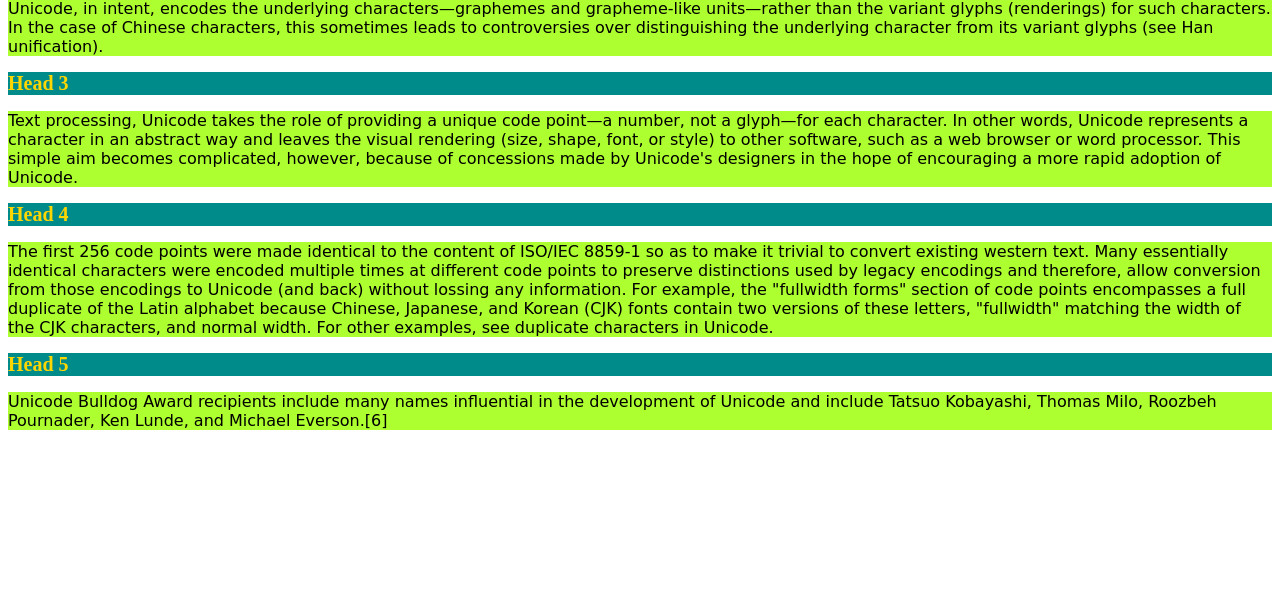
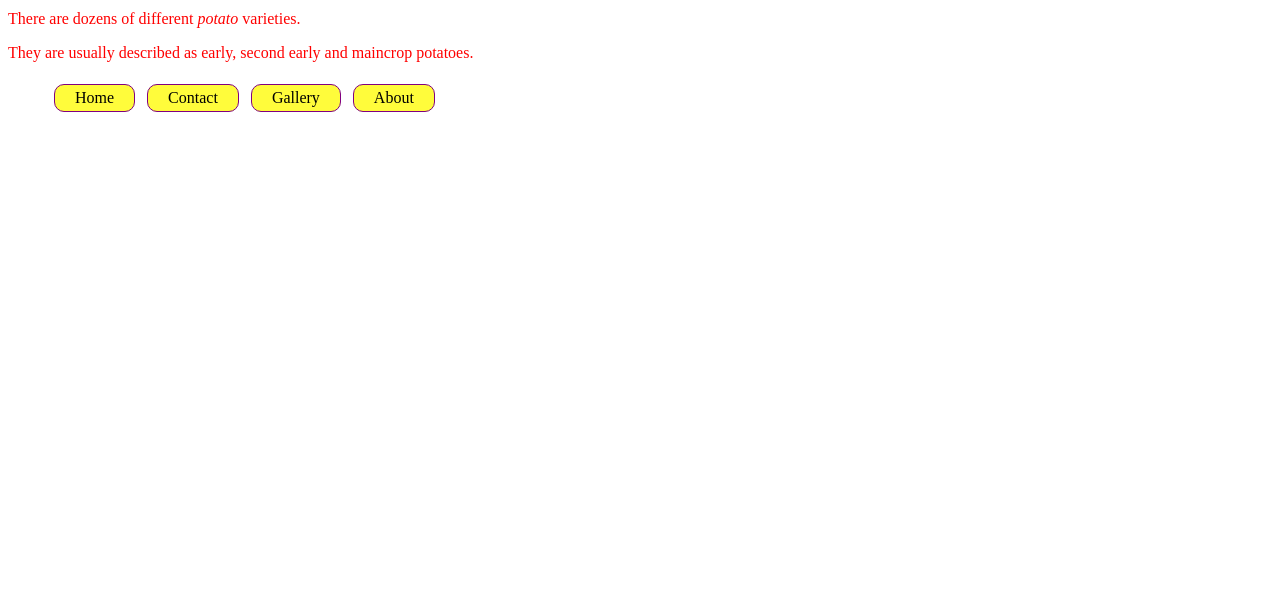
Before and after one commit to salmandhedhi7/Css-Assigment, a plain HTML site: page CSS3/index.html in a window 1280 px wide. Shown: the part 184-800 px from the top of the page. Drawn offline with Linux system fonts and the light colour scheme.

Commit message:
my css rules commit

```diff
--- a/CSS3/index.html
+++ b/CSS3/index.html
@@ -3,50 +3,38 @@
 <head> <meta charset="UTF-8">
   <meta http-equiv="X-UA-Compatible" content="IE=edge">
   <meta name="viewport" content="width=device-width, initial-scale=1.0">
-  <title>Cover</title>
+  <title>CSS Document</title>
   <link href="./style.css" rel="stylesheet"type="text/css">
+  </head>
+
+<body>
+
+  <ul class="nav">
+    <li>Home </li>
+    <li>Contact</li>
+    <li>Gallery</li>
+    <li>About</li>
+ </ul>
 
 
-</head>
-<body>
-<h1>Inheritance</h1>
-<p>
-    Unicode has the explicit aim of transcending the limitations of traditional character encodings, such as those
-     defined by
-    the ISO/IEC 8859 standard, which find wide usage in various countries of th
-    e world but remain largely incompatible with
-     each other. Many traditional character encodings share a common problem in that they allow bilingual computer
-      processing (usually using
-      Latin characters and the local script), but not multilingual computer processing (computer
-     processing of arbitrary scripts mixed with each other).</p>
 
-     <h1>Head 2</h1>
 
-<p>Unicode, in intent, encodes the underlying characters—graphemes and grapheme-like units—rather than the variant glyphs
-(renderings) for such characters. In the case of Chinese characters, this sometimes leads to controversies over
- distinguishing the underlying character from its variant glyphs (see Han unification).</p>
+  <h1>CSS Selecters</h1>
 
- <h1>Head 3</h1>
+    <h1 class="border">Potatoes</h1>
 
-<p> Text processing, Unicode takes the role of providing a unique code point—a number, not a glyph—for each character.
-In other words, Unicode represents a character in an abstract way and leaves the visual rendering
- (size, shape, font, or style) to other software, such as a web browser or word processor. This simple aim becomes
-  complicated, however, because
- of concessions made by Unicode's designers in the hope of encouraging a more rapid adoption of Unicode.</p>
-<h1>Head 4</h1>
-<p>The first 256 code points were made identical to the content of ISO/IEC 8859-1 so as to make it trivial to convert
- existing
- western text. Many essentially identical characters were encoded multiple times at different code points to preserve
- distinctions used by legacy encodings and therefore, allow conversion from those encodings to
- Unicode (and back) without lossing any
-   information. For example, the "fullwidth forms" section of code points encompasses a full duplicate
-  of the Latin alphabet because Chinese, Japanese, and Korean (CJK) fonts
-   contain two versions of these letters, "fullwidth" matching the width of
-  the CJK characters, and normal width. For other examples, see duplicate characters in Unicode.</p>
-<h1>Head 5</h1>
-<p>
-Unicode Bulldog Award recipients include many names influential in the development of Unicode and include Tatsuo
- Kobayashi,
- Thomas Milo, Roozbeh Pournader, Ken Lunde, and Michael Everson.[6]</p>
+    <p class="intro">There are dozens of different <i>potato</i>
+     varieties.</p>
+
+    <p class=yellow>They are usually described as early, second
+     early and maincrop potatoes.</p>
+
+     <ul class="nav">
+        <li>Home </li>
+        <li>Contact</li>
+        <li>Gallery</li>
+        <li>About</li>
+     </ul>
+
 </body>
 </html>
--- a/CSS3/style.css
+++ b/CSS3/style.css
@@ -1,12 +1,19 @@
-h1 {
-   background-color: darkcyan;
-    color: gold;
-    font-family: calc();
-    font-size: 20px;
+.yellow{
+   color: red;
 }
-p {
-   background-color: greenyellow;
-   color: inherit;
-   font-family: cursive;
-   font-size: 16px;
+.intro{
+    color: red;
 }
+.nav{
+    display: flex;
+}
+.nav>li{
+    margin: 6px;
+    list-style-type: none;
+    border: 1px solid purple;
+    padding: 4px;
+    background-color:rgb(255, 252, 59);
+    border-radius: 10px;
+    padding-right: 20px;
+    padding-left: 20px;
+}
```
Also changed, not shown: selectors/index.html (deleted, +0 -40 lines), selectors/style.css (deleted, +0 -19 lines).
